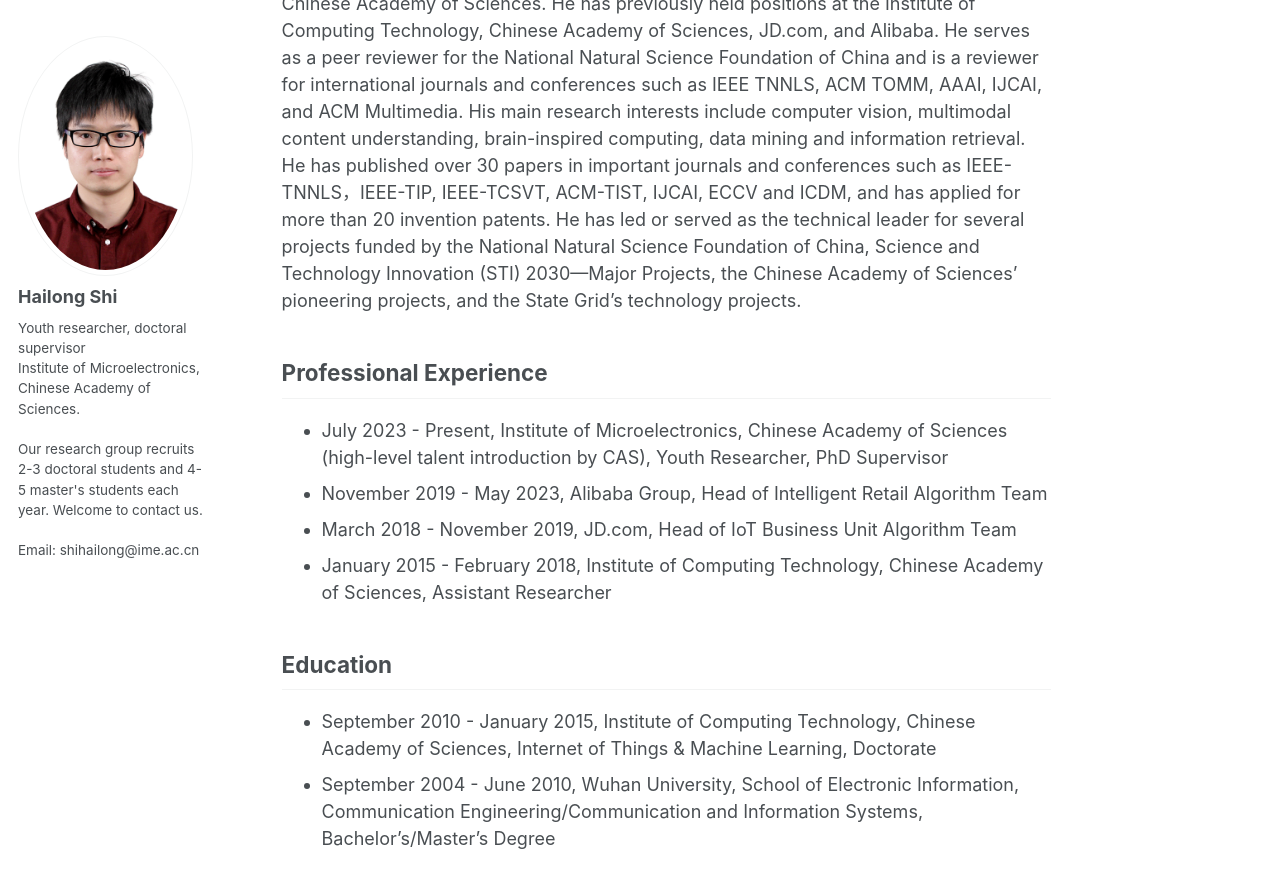
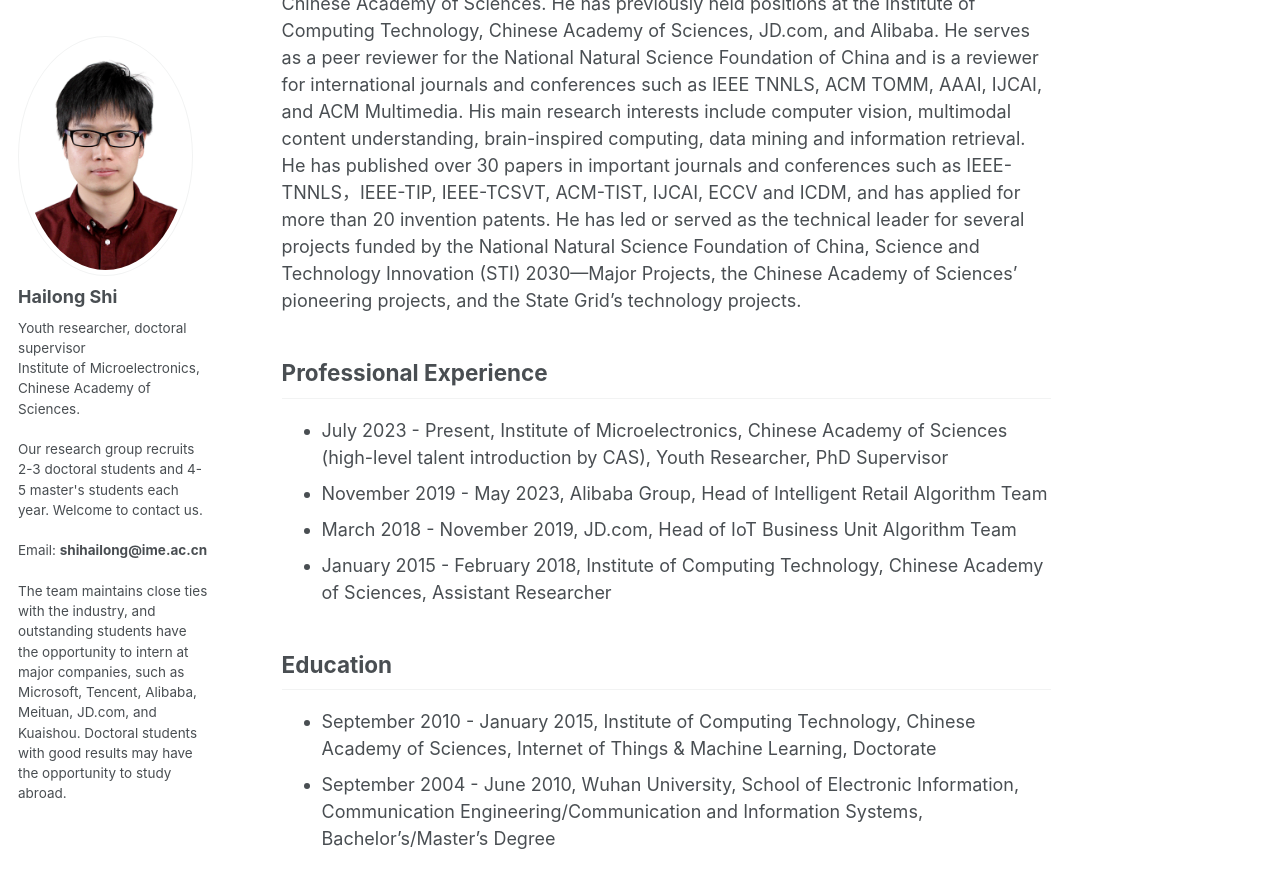
Before and after one commit to shihailong2023/shihailong2023.github.io, a Jekyll site: the page built from _pages/about.md, in a window 1280 px wide and 900 px high, scrolled down 366 px. Shown: the top 888 px of the window. Built offline with Jekyll 4.4.1, drawn with Linux system fonts in a browser that asks for light colours.

Commit message:
Update _config.yml

```diff
--- a/_config.yml
+++ b/_config.yml
@@ -85,7 +85,11 @@ author:
   bio              : "Youth researcher, doctoral supervisor <br>
                       Institute of Microelectronics, Chinese Academy of Sciences. <br><br>
                       Our research group recruits 2-3 doctoral students and 4-5 master's students each year. Welcome to contact us.<br><br>
-                      Email: shihailong@ime.ac.cn"
+                      Email: <b>shihailong@ime.ac.cn</b><br><br>
+                      The team maintains close ties with the industry, and outstanding students have the opportunity to intern at major companies,
+                      such as Microsoft, Tencent, Alibaba, Meituan, JD.com, and Kuaishou.
+                      Doctoral students with good results may have the opportunity to study abroad.
+                      "
   location         : # "Sydney, Australia"
   employer         :
   pubmed           : # "https://www.ncbi.nlm.nih.gov/pubmed/?term=john+snow"
```
